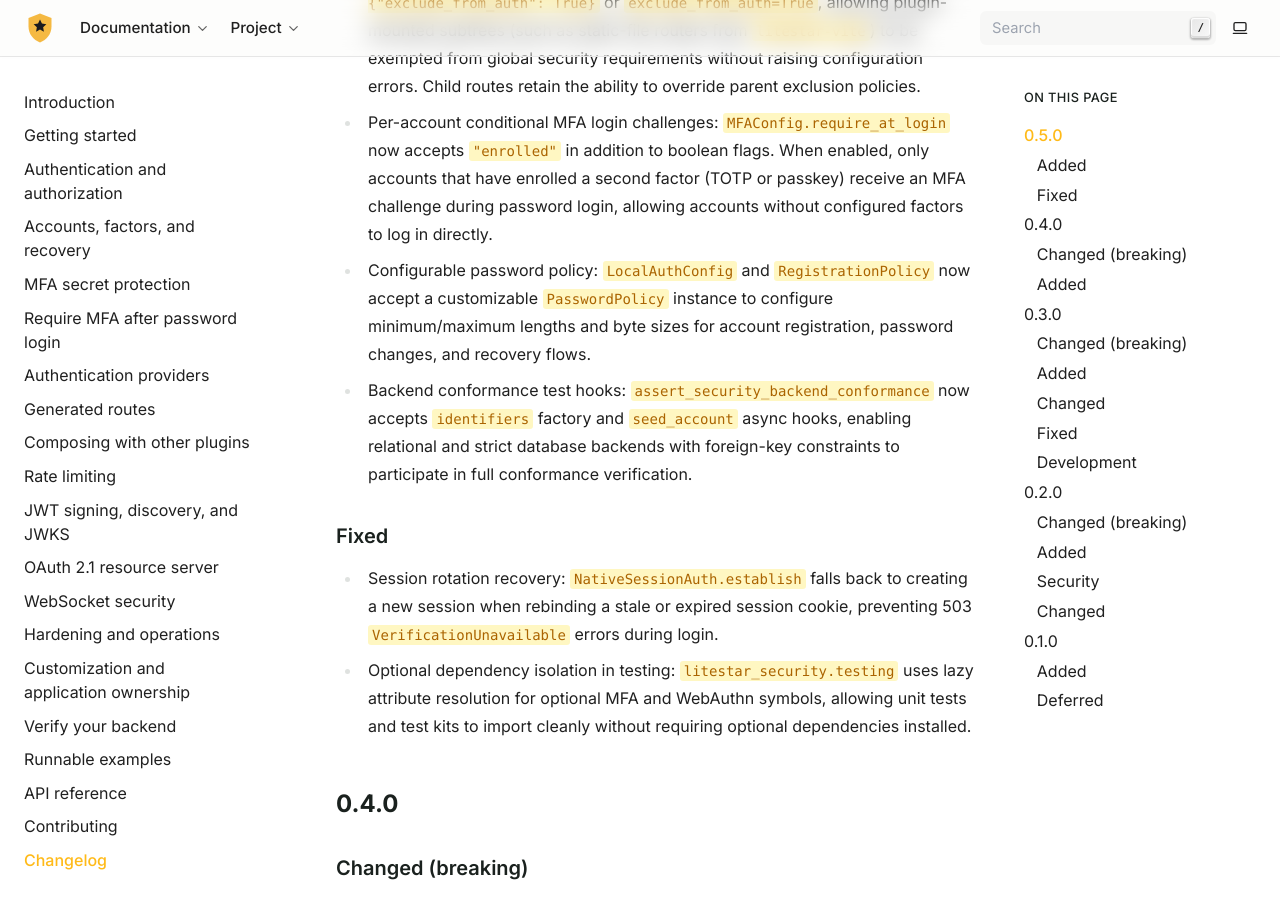
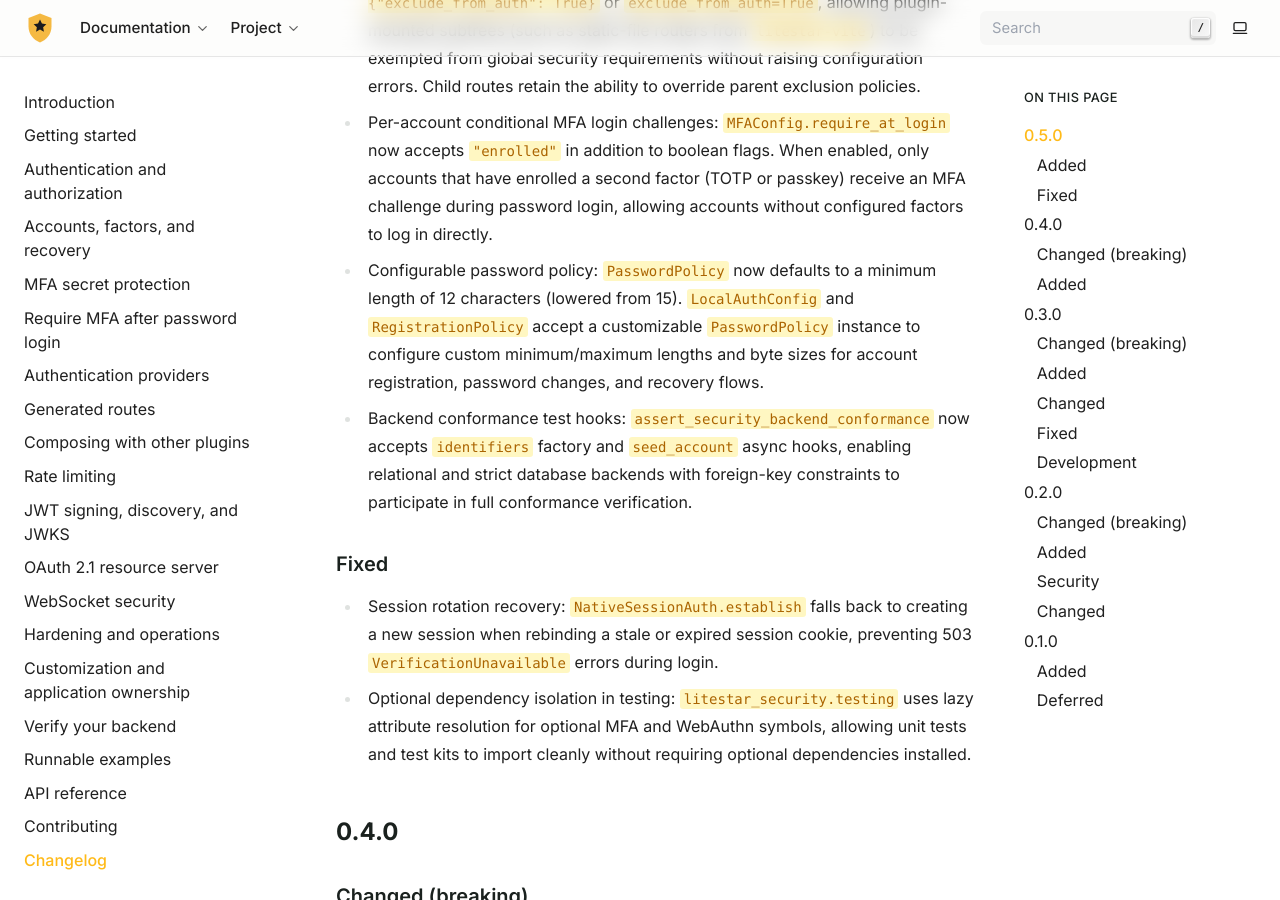
Before and after one commit to cofin/litestar-security, a Sphinx documentation site: the page built from docs/changelog.rst, in a window 1280 px wide and 900 px high, scrolled down 324 px. Built offline with Sphinx 7.4.7, drawn with Linux system fonts in a browser that asks for light colours.

Commit message:
feat(accounts): lower default password minimum length to 12 characters

```diff
--- a/docs/changelog.rst
+++ b/docs/changelog.rst
@@ -17,9 +17,11 @@ Added
   accounts that have enrolled a second factor (TOTP or passkey) receive an MFA
   challenge during password login, allowing accounts without configured factors
   to log in directly.
-* Configurable password policy: ``LocalAuthConfig`` and ``RegistrationPolicy``
-  now accept a customizable ``PasswordPolicy`` instance to configure minimum/maximum
-  lengths and byte sizes for account registration, password changes, and recovery flows.
+* Configurable password policy: ``PasswordPolicy`` now defaults to a minimum
+  length of 12 characters (lowered from 15). ``LocalAuthConfig`` and
+  ``RegistrationPolicy`` accept a customizable ``PasswordPolicy`` instance to
+  configure custom minimum/maximum lengths and byte sizes for account
+  registration, password changes, and recovery flows.
 * Backend conformance test hooks: ``assert_security_backend_conformance`` now accepts
   ``identifiers`` factory and ``seed_account`` async hooks, enabling relational and
   strict database backends with foreign-key constraints to participate in full conformance
```
Also changed, not shown: 3 other files.
